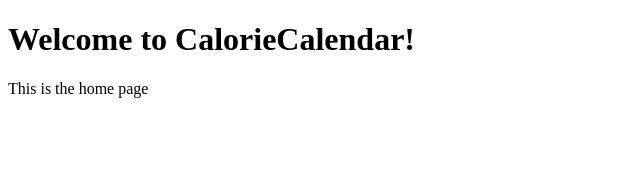
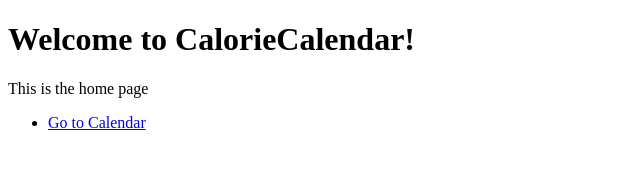
Before and after one commit to raananrglashofer/CalorieCalendar, a React (Vite) app in the folder frontend/: page / in a window 1280 px wide. Shown: the top 182 px of the page, without its empty margins (0-640 px from the left). Built offline with nearby package versions, Linux system fonts and the light colour scheme.

Commit message:
components to pages 2/24 7:53pm

```diff
--- /dev/null
+++ b/frontend/src/Pages/Home.jsx
@@ -0,0 +1,20 @@
+import react from "react";
+import { Link } from "react-router-dom";
+
+const Home = () => {
+    return (
+        <div>
+            <h1> Welcome to CalorieCalendar!</h1>
+            <p>This is the home page</p>
+
+            <nav>
+                <ul>
+                    <li>
+                    <Link to ="/calendar">Go to Calendar</Link>
+                    </li>
+                </ul>
+            </nav>
+        </div>
+    );
+}
+export default Home;
--- a/frontend/src/components/Home.jsx
+++ /dev/null
@@ -1,10 +0,0 @@
-import react from "react";
-function Home() {
-    return (
-        <div>
-            <h1> Welcome to CalorieCalendar!</h1>
-            <p1>This is the home page</p1>
-        </div>
-    );
-}
-export default Home;
```
Also changed, not shown: frontend/src/App.jsx (+4 -3 lines), frontend/src/Pages/Calendar.jsx (renamed from frontend/src/components/Calendar.jsx), frontend/src/Pages/Users.jsx (renamed from frontend/src/components/Users.jsx).
